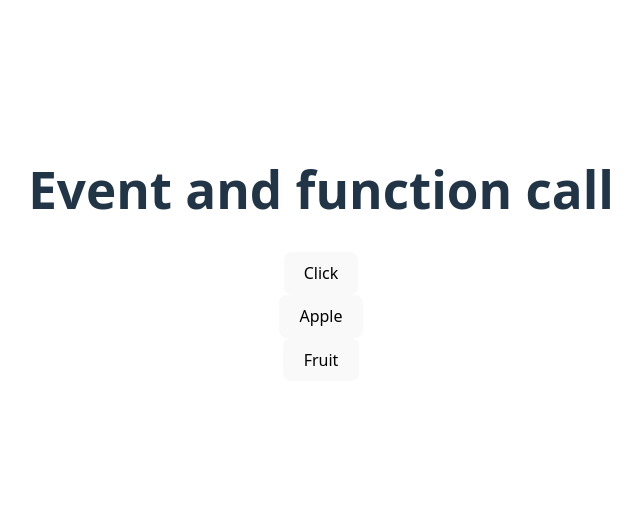
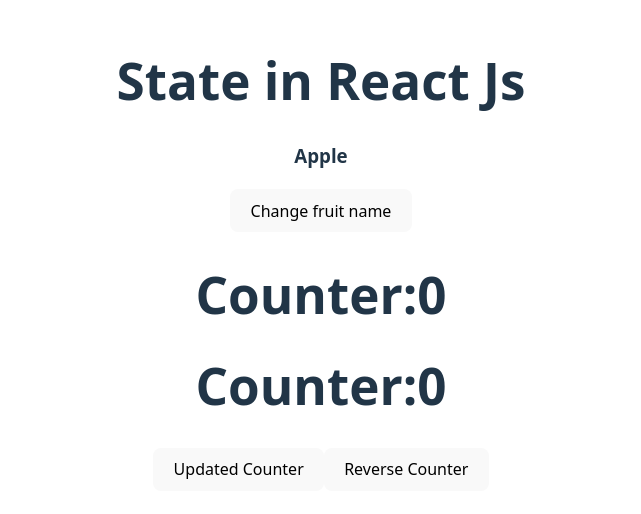
Before and after one commit to GayatriKolhapure/Learn-Online-ReactJS-Step-By-Step, a React (Vite) app in the folder React-2nd/: page / in a window 1280 px wide. Shown: the part 146-660 px from the top of the page, without its empty margins (319-960 px from the left). Built offline with nearby package versions, Linux system fonts and the light colour scheme.

Commit message:
State in React js

```diff
--- a/React-2nd/src/App.jsx
+++ b/React-2nd/src/App.jsx
@@ -2,6 +2,7 @@ import './App.css'
 import Task1 from './Task1.jsx'
 import TaskSec from './Task2.jsx'
 import TaskThree from './Task3.jsx'
+import TaskFourState from './Task4State.jsx'
 
 function App() {
 
@@ -9,7 +10,8 @@ function App() {
     <>
     {/* <Task1/> */}
     {/* <TaskSec/> */}
-    <TaskThree/>
+    {/* <TaskThree/> */}
+    <TaskFourState/>
     </>
   )
 }
--- /dev/null
+++ b/React-2nd/src/Counter.jsx
@@ -0,0 +1,16 @@
+import { useState } from "react";
+
+function Counter(){
+
+    const [count, setCount] = useState(0);
+    const [rCount, setRCount] = useState(0);
+    return(
+        <>
+        <h1>Counter:{count}</h1>
+        <h1>Counter:{rCount}</h1>
+        <button onClick={()=>setCount(count+1)}>Updated Counter</button>
+        <button onClick={()=>setRCount(count-1)}>Reverse Counter</button>
+        </>
+    )
+}
+export default Counter;
--- /dev/null
+++ b/React-2nd/src/Task4State.jsx
@@ -0,0 +1,29 @@
+import { useState } from "react";
+import Counter from "./Counter";
+
+function TaskState(){
+    // let fruit = "Apple"
+    // const handleFruit=()=>{
+    //     fruit = "Banana";
+    //     console.log(fruit);
+    // }
+
+   const handleFruit=()=>{
+    setFruit("Banana");
+   }
+
+    const [fruit, setFruit] = useState("Apple");
+
+    return(
+        <>
+        <h1>State in React Js</h1>
+        <h3>{fruit}</h3>
+        <button onClick={handleFruit}>Change fruit name</button>
+
+        <Counter/>
+
+
+        </>
+    )
+}
+export default TaskState;
```
